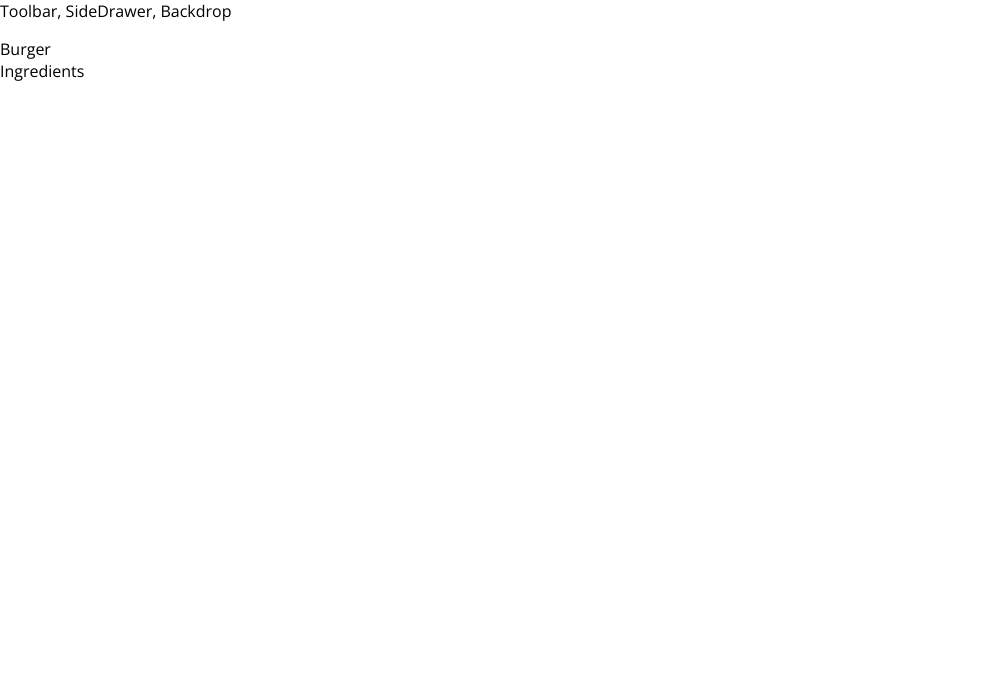
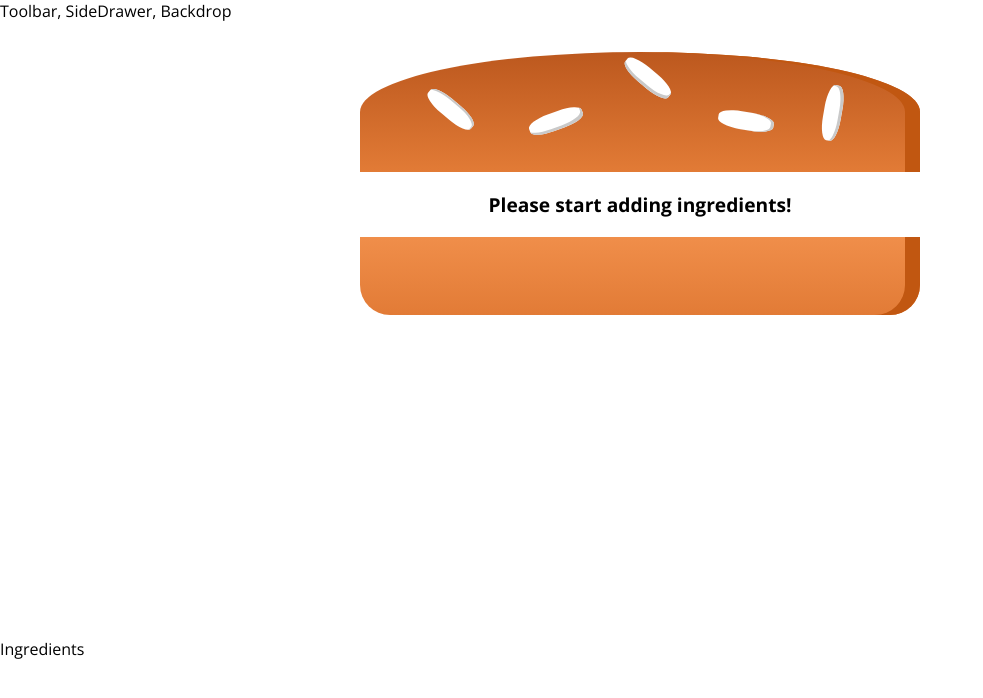
Before and after one commit to kinsbrunner/react-burger-app, a React app: page / in a window 1280 px wide. Shown: the top 698 px of the page, without its empty margins (0-983 px from the left). Built offline with nearby package versions, Linux system fonts and the light colour scheme.

Commit message:
Outputting burger ingredients automatically

```diff
--- /dev/null
+++ b/src/components/Burger/Burger.css
@@ -0,0 +1,30 @@
+.Burger {
+    width: 100%;
+    margin: auto;
+    height: 250px;
+    overflow: auto;
+    text-align: center;
+    font-weight: bold;
+    font-size: 1.2rem;
+}
+
+@media (min-width: 500px) and (min-height: 400px) {
+    .Burger {
+        width: 350px;
+        height: 300px;
+    }
+}
+
+@media (min-width: 500px) and (min-height: 401px) {
+    .Burger {
+        width: 450px;
+        height: 400px;
+    }
+}
+
+@media (min-width: 1000px) and (min-height: 700px) {
+    .Burger {
+        width: 700px;
+        height: 600px;
+    }
+}
--- a/src/components/Burger/Burger.js
+++ b/src/components/Burger/Burger.js
@@ -0,0 +1,30 @@
+import React from 'react';
+
+import classes from './Burger.css';
+import BurgerIngredient from './BurgerIngredient/BurgerIngredient';
+
+const burger = (props) => {
+    let  transformedIngredients = Object.keys(props.ingredients)
+        .map(ingKey => {
+            return [...Array(props.ingredients[ingKey])].map((_, i) => {
+                return <BurgerIngredient key={ingKey + i} type={ingKey} />;
+            });
+        })
+        .reduce((arr, el) => {
+            return arr.concat(el)
+        }, []);
+
+    if (transformedIngredients.length === 0) {
+        transformedIngredients = <p>Please start adding ingredients!</p>;
+    }
+
+    return (
+        <div className={classes.Burger}>
+            <BurgerIngredient type="bread-top" />
+            {transformedIngredients}
+            <BurgerIngredient type="bread-bottom" />
+        </div>
+    );
+};
+
+export default burger;
--- a/src/components/Burger/BurgerIngredient/BurgerIngredient.js
+++ b/src/components/Burger/BurgerIngredient/BurgerIngredient.js
@@ -1,7 +1,7 @@
 import React, { Component } from 'react';
 import PropTypes from 'prop-types';
 
-import classes from 'BurgetIngredient.css';
+import classes from './BurgerIngredient.css';
 
 class BurgerIngredient extends Component {
     render () {
--- a/src/containers/BurgerBuilder/BurgerBuilder.js
+++ b/src/containers/BurgerBuilder/BurgerBuilder.js
@@ -1,12 +1,22 @@
 import React, {Component} from 'react';
 
 import Aux from '../../hoc/Auxiliary';
+import Burger from '../../components/Burger/Burger';
 
 class BurgerBuilder extends Component {
+    state = {
+        ingredients: {
+            salad: 0,
+            bacon: 0,
+            cheese: 0,
+            meat: 0
+        }
+    }
+
     render() {
         return (
             <Aux>
-                <div>Burger</div>
+                <Burger ingredients={this.state.ingredients} />
                 <div>Ingredients</div>
             </Aux>
         );
```
